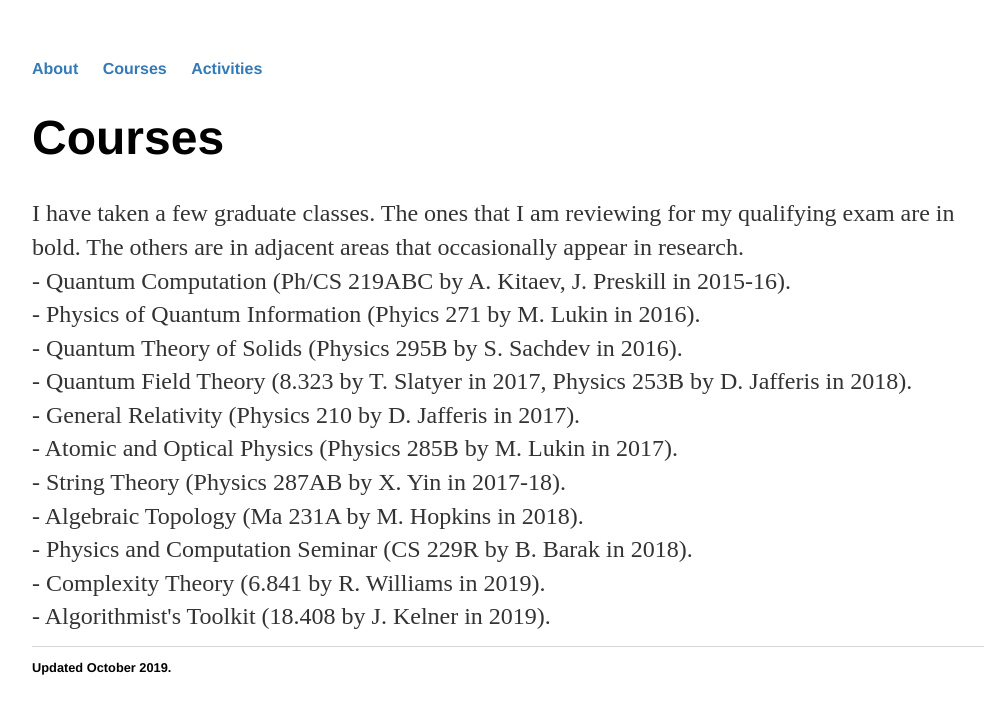
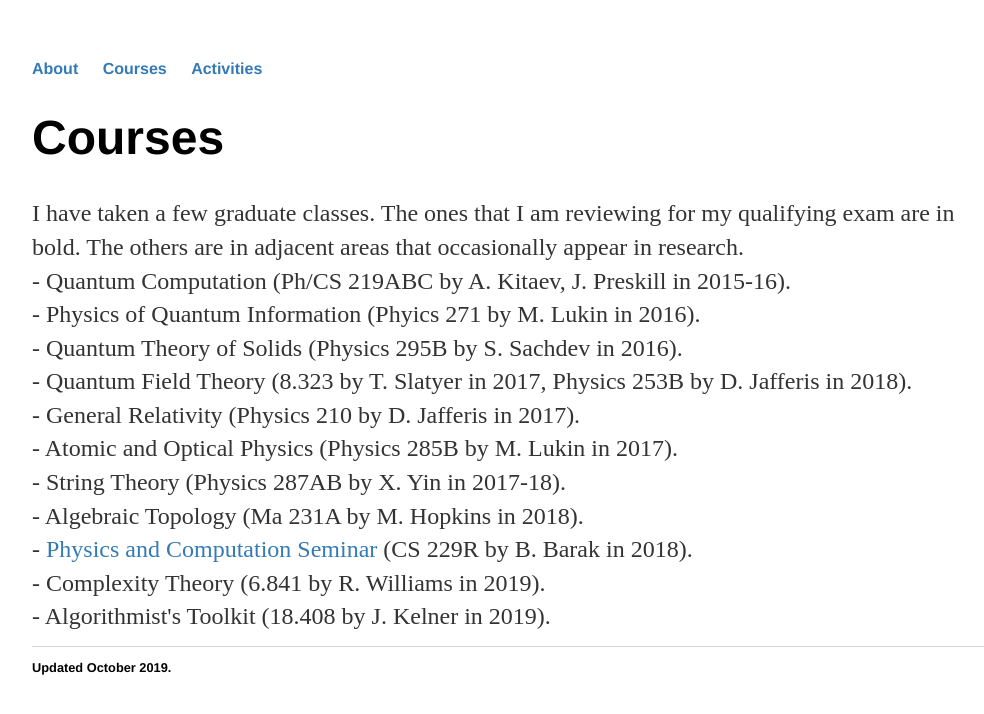
Before and after one commit to emilkhab/emilkhab.github.io, a Jekyll site: the page built from courses/index.html, in a window 1280 px wide. Shown: the top 714 px of the page, without its empty margins (128-1112 px from the left). Built offline with Jekyll 4.4.1, drawn with Linux system fonts in a browser that asks for light colours; part of the change alters nothing that is shown.

```diff
--- a/courses/index.html
+++ b/courses/index.html
@@ -13,7 +13,7 @@ title: Courses
 	- Atomic and Optical Physics (Physics 285B by M. Lukin in 2017).<br/>
 	- String Theory (Physics 287AB by X. Yin in 2017-18).<br/>
 	- Algebraic Topology (Ma 231A by M. Hopkins in 2018).<br/>
-	- Physics and Computation Seminar (CS 229R by B. Barak in 2018).<br/>
+	- <a href="https://windowsontheory.org/2019/01/03/quantum-games/">Physics and Computation Seminar</a> (CS 229R by B. Barak in 2018).<br/>
 	- Complexity Theory (6.841 by R. Williams in 2019).<br/>
 	- Algorithmist's Toolkit (18.408 by J. Kelner in 2019).
 	</p>
```
